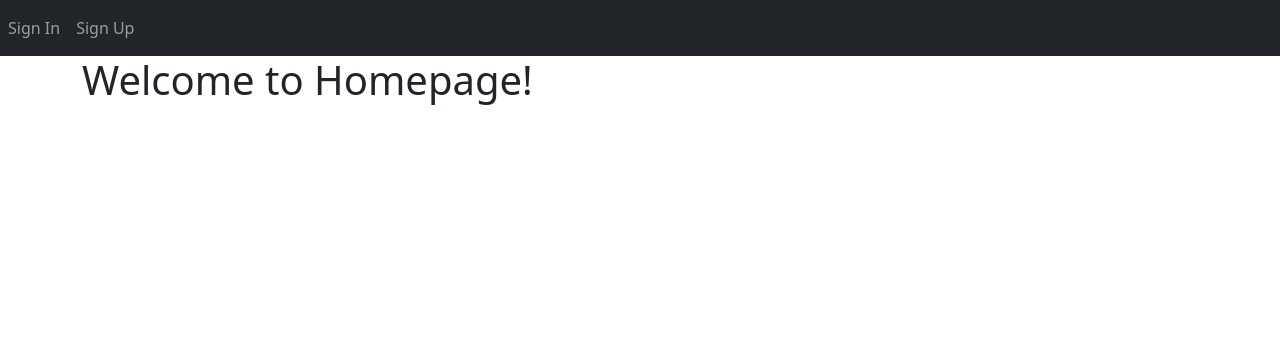
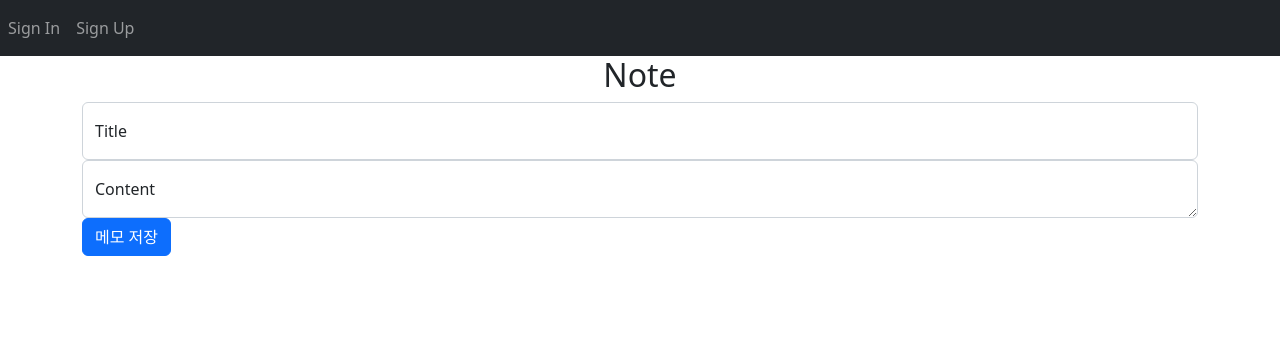
Before and after one commit to angdong/Flask-Tutorial-Note, a Flask app: template 01.ready/website/templates/home.html in a window 1280 px wide. Shown: the top 356 px of the page. Run offline with Flask 2, Linux system fonts and the light colour scheme; the template is opened without the code that fills it, so the values that code supplies are empty.

Commit message:
`ch16`: notepad HTML

```diff
--- a/01.ready/website/templates/home.html
+++ b/01.ready/website/templates/home.html
@@ -1,5 +1,33 @@
 {% extends "base.html" %}
-{% block title %}Title - Home{% endblock %}
+{% block title %}
+Title - Home
+{% endblock %}
+
 {% block content %}
-<h1>Welcome to Homepage!</h1>
+<!-- 메모 영역 html 생성 -->
+<form action="" method="post">
+    <h2 align="center">Note</h2>
+    <div class="form-floating">
+        <input name="note-title" type="text" class="form-control" id="note-title" placeholder="name@example.com">
+        <label for="note-title">Title</label>
+    </div>
+    <div class="form-floating">
+        <textarea name="note-content" class="form-control" placeholder="Leave a content here" id="note-content"></textarea>
+        <label for="note-content">Content</label>
+    </div>
+    <button type="submit" class="btn btn-primary">메모 저장</button>
+</form>
+
+<!-- 메모 조회 영역 생성 --><div class="list-group">
+    {% for note in current_user.notes %}
+    <a href="#" class="list-group-item list-group-item-action">
+        <div class="d-flex w-100 justify-content-between">
+            <h5 class="mb-2">{{note.title}}</h5>
+            <small class="text-muted">{{note.datetime}}</small>
+        </div>
+        <p class="mb-1">{{note.content}}</p>
+    </a>
+    {% endfor %}
+</div>
+
 {% endblock %}
```
